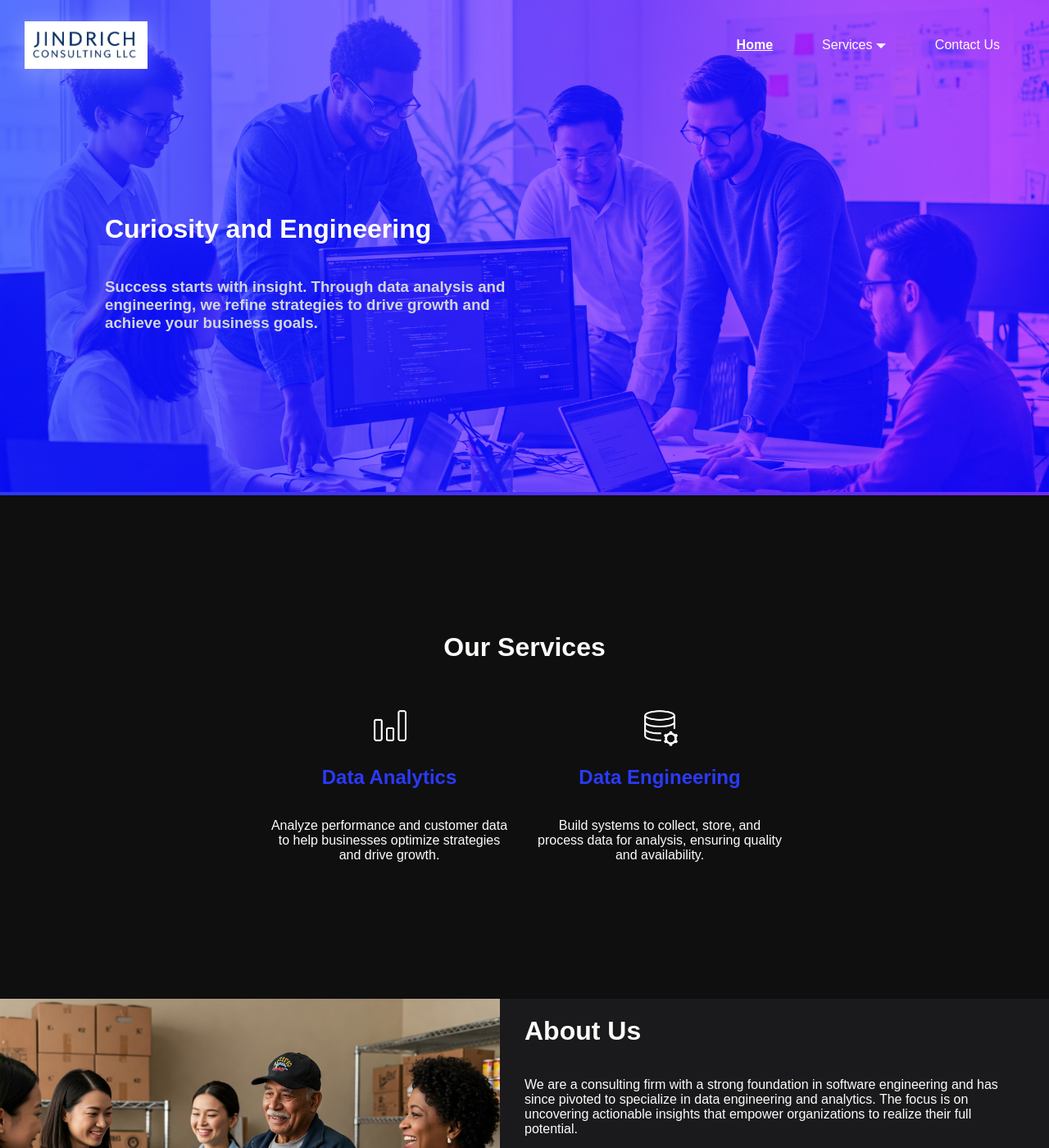
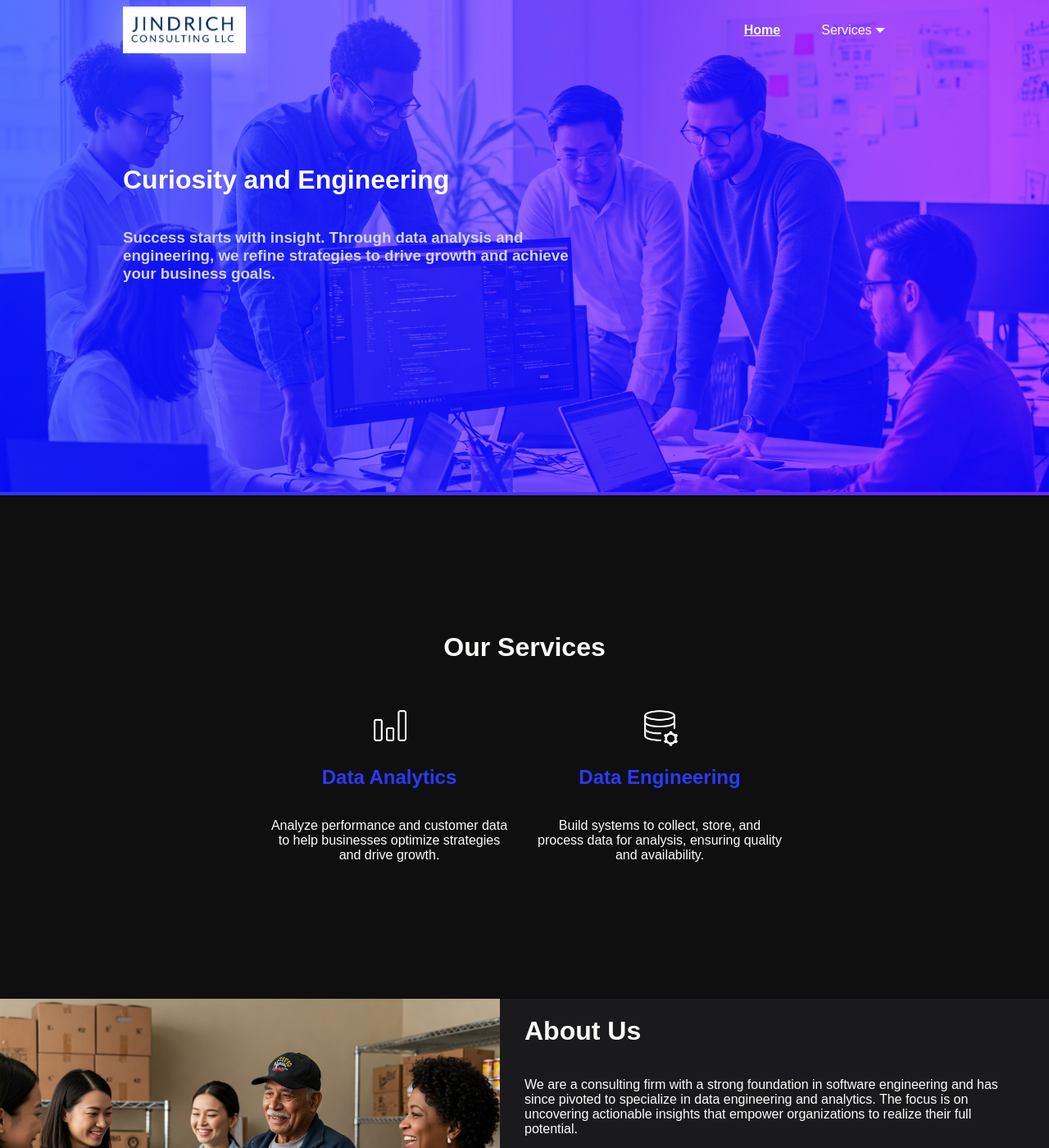
Before and after one commit to jindrich-consulting-llc/jindrich-consulting-llc.github.io, a Jekyll site: the page built from index.md, in a window 1280 px wide and 1400 px high. Shown: the whole window at 82% size. Built offline with Jekyll 4.4.1, drawn with Linux system fonts in a browser that asks for light colours.

Commit message:
removed contact and replaced with mailto link. removed unused images. fixed nav and banner content spacing.

```diff
--- a/_includes/header.html
+++ b/_includes/header.html
@@ -29,11 +29,6 @@
                 </div>
             </li>
 
-            <!-- Contact -->
-            <li class="nav-item {% if page.url == '/contact-us' %}active{% endif %}">
-                <a class="nav-link" href="/contact-us">Contact Us</a>
-            </li>
-
         </ul>
     </div>
 
@@ -43,13 +38,13 @@
         {% if page.url == '/' %}
         <div class="banner-gradient">
             <img src="../assets/img/banners/Gemini_Generated_Engineers.jpeg" alt="Engineers at Work">
-        </div>
         <div class="banner-content">
             <h1>Curiosity and Engineering</h1>
             <h3>
                 Success starts with insight. Through data analysis and engineering, we refine strategies to drive growth
                 and achieve your business goals.
             </h3>
+        </div>
         </div>
 
         {% elsif page.url == '/services' %}
@@ -59,15 +54,6 @@
         <div class="banner-content">
             <h1>Services</h1>
             <h3> Feel free to browse our services and learn how they can impact your business.</h3>
-        </div>
-
-        {% elsif page.url == '/contact-us' %}
-        <div class="banner-gradient">
-            <img src="../assets/img/banners/Gemini_Generated_Handshake.jpeg" alt="Handshake">
-        </div>
-        <div class="banner-content">
-            <h1>Contact Us</h1>
-            <h3>Have questions? Reach out via email and let's connect.</h3>
         </div>
 
         {% elsif page.url == '/services/data-analytics' %}
--- a/_layouts/home.html
+++ b/_layouts/home.html
@@ -70,7 +70,7 @@
             <div class="info">
                 <h1>Let's Connect!</h1>
                 <p>Contact us today and let’s explore how we can work together.</p>
-                <a href="/contact-us" class="button">Contact Us</a>
+                <a href="mailto:{{ site.company.email }}" class="button">Contact Us</a>
             </div>
         </div>
     </div>
--- a/assets/css/components/icon_card_styles.css
+++ b/assets/css/components/icon_card_styles.css
@@ -1,5 +1,6 @@
 .icon-card-container {
     display: flex;
+    flex-wrap: wrap;
     justify-content: center;
     gap: var(--spacing-30);
 }
--- a/assets/css/navigation/header_styles.css
+++ b/assets/css/navigation/header_styles.css
@@ -2,17 +2,18 @@
     position: fixed;
     top: 0;
     left: 0;
-    width: calc(100% - 60px);
     display: flex;
-    justify-content: space-between;
+    width: calc(100% - (2 * var(--spacing-20)));
+    justify-content: space-evenly;
     align-items: center;
-    padding: var(--spacing-none) var(--spacing-30);
+    padding: var(--spacing-8) var(--spacing-none) ;
     color: var(--color-primary-text);
     z-index: 10;
 }
 
 .logo-img {
-    box-shadow: 0 6px 25px 5px rgba(255, 255, 255, 0.2);
+
+    padding-left: var(--spacing-150);
 }
 
 .logo-img a {
@@ -21,6 +22,7 @@
     height: 100%;
     display: flex;
     align-items: center;
+    box-shadow: 0 6px 25px 5px rgba(255, 255, 255, 0.2);
 }
 
 .logo-img a img {
@@ -31,12 +33,15 @@
 
 .nav-list {
     flex: 1;
+    margin: 0;
+    padding: var(--spacing-none) var(--spacing-150);
     display: flex;
     justify-content: flex-end;
+    gap: var(--spacing-30);
 }
 
 .nav-item {
-    padding: var(--spacing-30);
+    padding: var(--spacing-10);
     font-size: var(--font-size-base);
 }
 
@@ -127,11 +132,10 @@
 
 .banner-content {
     position: absolute;
-    top: 40%;
-    left: 10%;
-    width: 100%;
-    max-width: var(--size-500);
+    top: 30%;
     display: flex;
+    padding: 0 var(--spacing-150);
+    max-width: 65ch;
     flex-direction: column;
     justify-content: flex-start;
     z-index: 1;
```
Also changed, not shown: _layouts/contact.html (deleted, +0 -70 lines), pages/contact.md (deleted, +0 -5 lines), assets/img/banners/Gemini_Generated_Handshake.jpeg (deleted).
